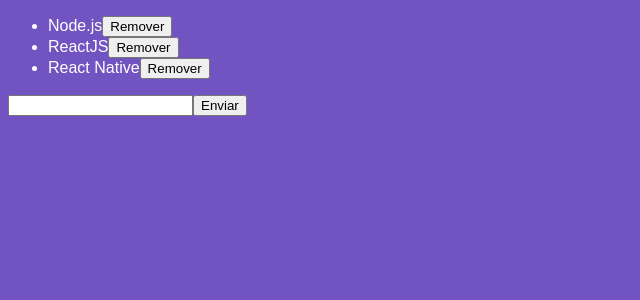
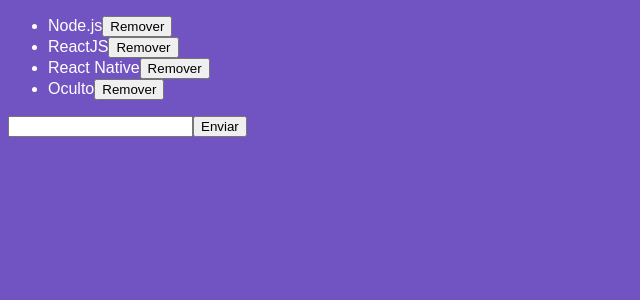
Before and after one commit to marceloTurin/modulo04-rocketseat, a React app: page / in a window 1280 px wide. Shown: the top 300 px of the page, without its empty margins (0-640 px from the left). Built offline with nearby package versions, Linux system fonts and the light colour scheme.

Commit message:
Ciclo de vida do componente

```diff
--- a/package.json
+++ b/package.json
@@ -11,6 +11,7 @@
     "@babel/core": "^7.8.7",
     "@babel/preset-env": "^7.8.7",
     "@babel/preset-react": "^7.8.3",
+    "prop-types": "^15.7.2",
     "react": "^16.13.0",
     "react-dom": "^16.13.0",
     "webpack": "^4.42.0",
--- a/src/components/TechItem.js
+++ b/src/components/TechItem.js
@@ -1,4 +1,5 @@
 import React from 'react';
+import PropTypes from 'prop-types';
 
 function TechItem({ tech, onDelete }) {
     return (
@@ -9,4 +10,15 @@
     )
 }
 
+//Define propriedades padroes caso o usuário nao passe nenhum dado
+TechItem.defaultProps = {
+    tech: 'Oculto',
+};
+
+//Define o tipo de propriedade ou seja se é uma string, função e etc..
+TechItem.PropTypes = {
+    tech: PropTypes.string,
+    onDelete: PropTypes.func.isRequired,
+}
+
 export default TechItem;
--- a/src/components/TechList.js
+++ b/src/components/TechList.js
@@ -42,6 +42,7 @@
                             onDelete={() => this.handleDelete(tech)}
                         />
                     ))}
+                     <TechItem/>
                 </ul>
                 <input
                     type="text" onChange={this.handleInputChange}
```
Also changed, not shown: 1 other file (tests, documents, lock files or other folders).
